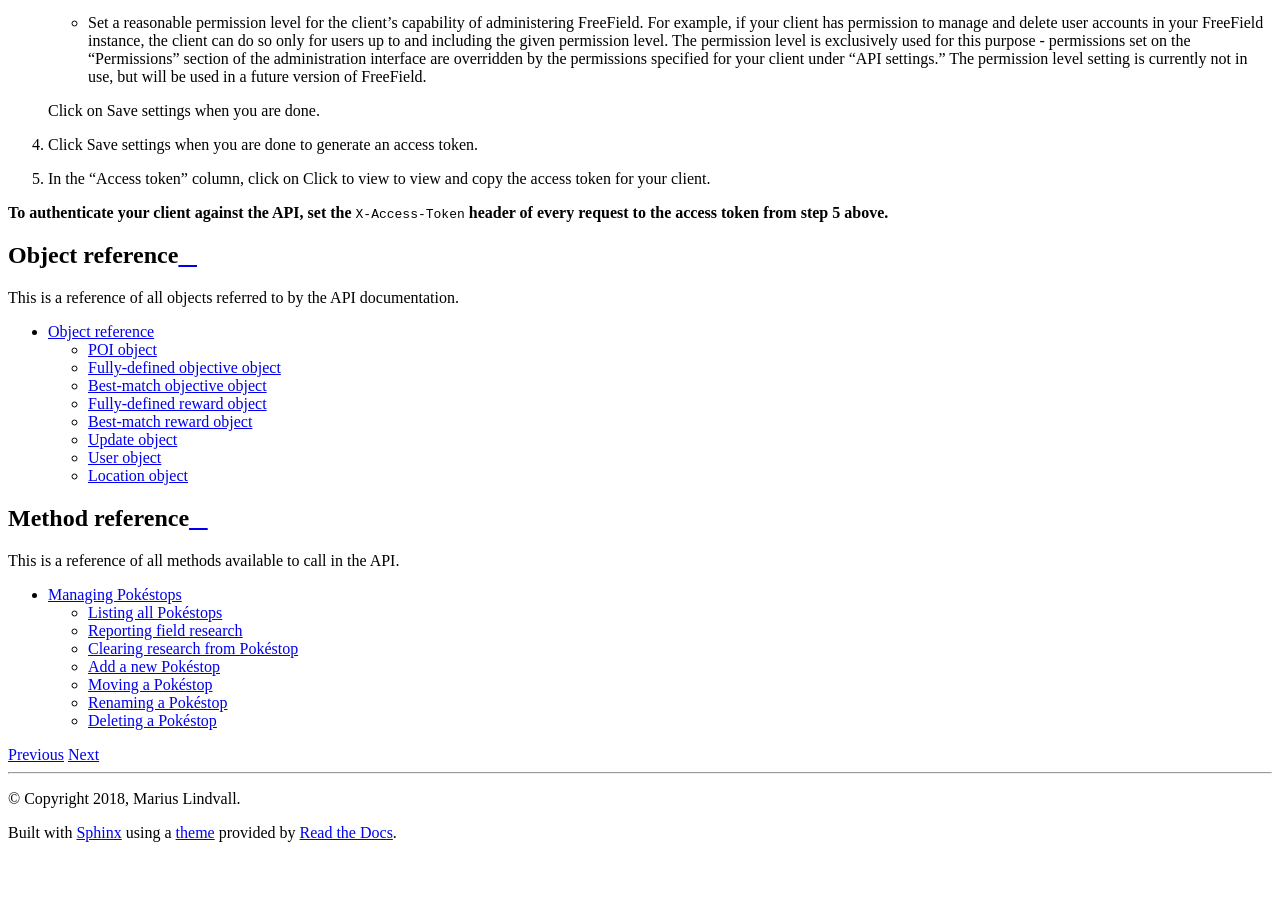
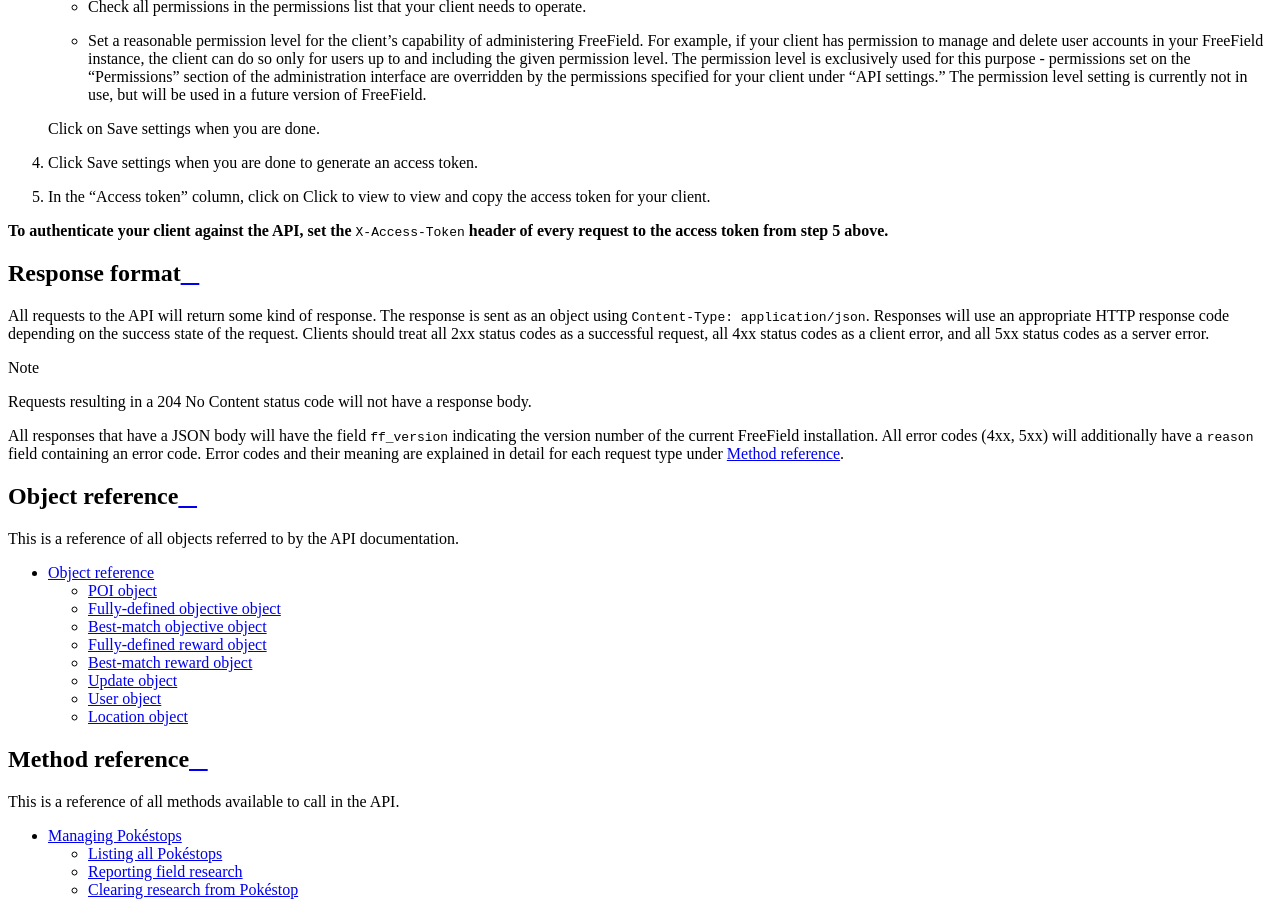
Before and after one commit to bilde2910/FreeField, a Sphinx documentation site: the page built from docs/dev/api/index.rst, in a window 1280 px wide and 900 px high, scrolled down 1173 px. Built offline with Sphinx 7.4.7 and the Read the Docs theme 2.0.0, drawn with Linux system fonts in a browser that asks for light colours; formulas are drawn with MathJax 3; before the commit the page ends 2023 px from its top, so only the background shows below that.

Commit message:
Describe general response format

```diff
--- a/docs/dev/api/index.rst
+++ b/docs/dev/api/index.rst
@@ -46,6 +46,24 @@
 **To authenticate your client against the API, set the** ``X-Access-Token``
 **header of every request to the access token from step 5 above.**
 
+Response format
+---------------
+
+All requests to the API will return some kind of response. The response is sent
+as an object using ``Content-Type: application/json``. Responses will use an
+appropriate HTTP response code depending on the success state of the request.
+Clients should treat all 2xx status codes as a successful request, all 4xx
+status codes as a client error, and all 5xx status codes as a server error.
+
+.. note:: Requests resulting in a 204 No Content status code will not have a
+          response body.
+
+All responses that have a JSON body will have the field ``ff_version``
+indicating the version number of the current FreeField installation. All error
+codes (4xx, 5xx) will additionally have a ``reason`` field containing an error
+code. Error codes and their meaning are explained in detail for each request
+type under `Method reference`_.
+
 Object reference
 ----------------
 
```
